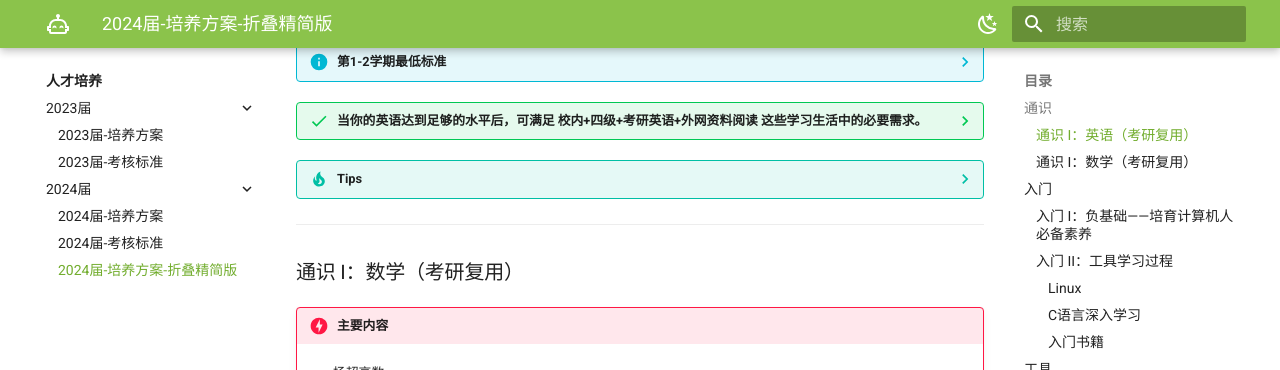
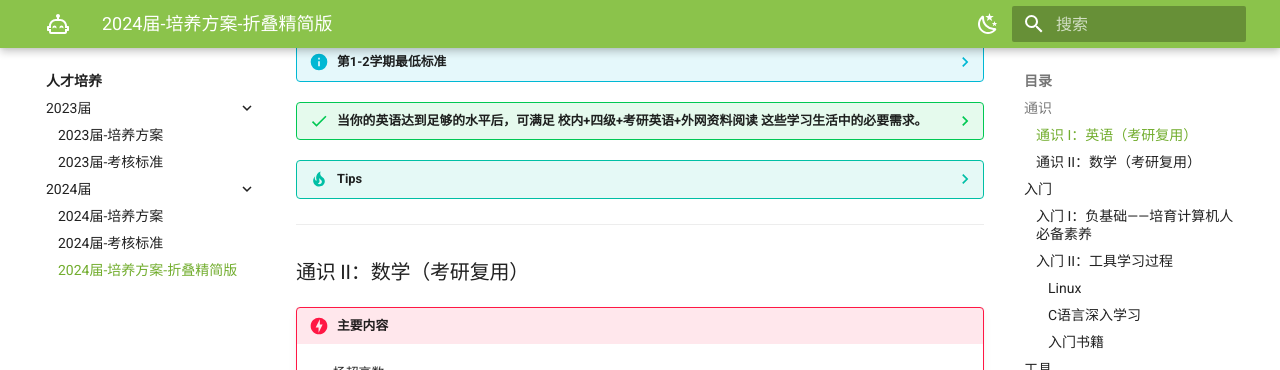
Before and after one commit to Haohahahaha/OSCA, an MkDocs documentation site: the page built from docs/guide/guide-2024-foldable.md, in a window 1280 px wide and 900 px high, scrolled down 613 px. Shown: the top 370 px of the window. Built offline with MkDocs 1.6.1 and Material for MkDocs 9.7.7, drawn with Linux system fonts in a browser that asks for light colours.

Commit message:
2024-06-25_22:16:51 update

```diff
--- a/docs/guide/guide-2024-foldable.md
+++ b/docs/guide/guide-2024-foldable.md
@@ -48,7 +48,7 @@
 
 ---
 
-### 通识 I：数学（考研复用）
+### 通识 II：数学（考研复用）
 
 !!! danger "主要内容"
 
```
